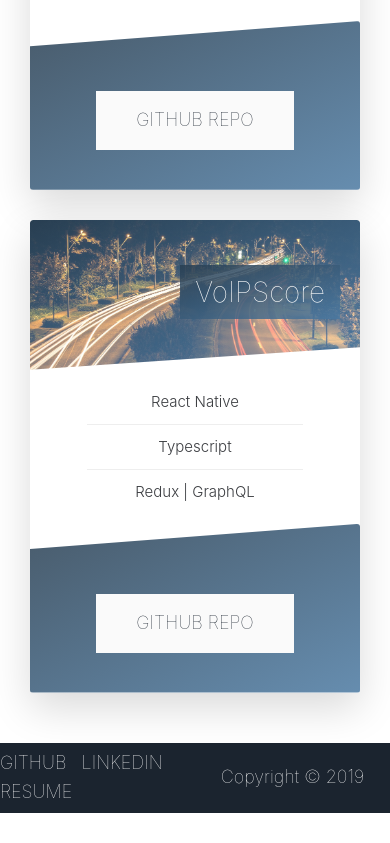
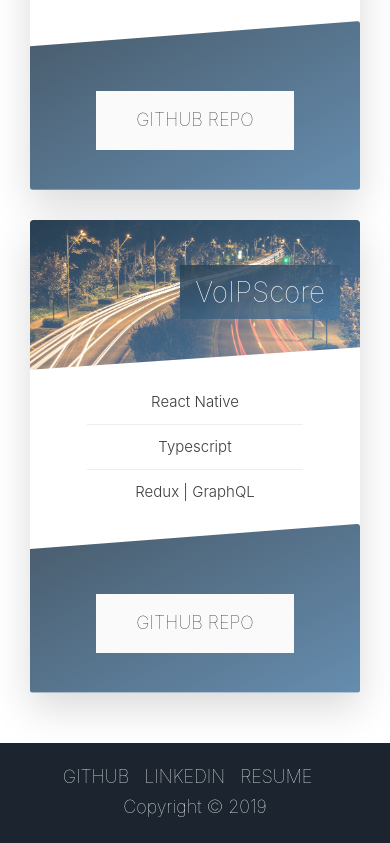
Before and after one commit to chris24elias/portfolio, a React (Create React App) app: page / in a window 390 px wide. Shown: the part 3238-4081 px from the top of the page. Before the commit the page ends 4051 px from the top, so only its background shows below. Built offline with nearby package versions, Linux system fonts and the light colour scheme.

Commit message:
made footer more responsive for phones

```diff
--- a/public/css/main.css
+++ b/public/css/main.css
@@ -445,7 +445,13 @@ a {
   background-color: #1b242f;
   height: 7rem;
   position: relative;
-  display: flex; }
+  display: flex;
+  flex-direction: row; }
+  @media (max-width: 37.5em) {
+    .footer {
+      flex-direction: column;
+      height: 10rem;
+      padding: 2rem; } }
   .footer .menu-container {
     display: flex;
     flex: 1;
--- a/scss/_footer.scss
+++ b/scss/_footer.scss
@@ -3,6 +3,14 @@
   height: 7rem;
   position: relative;
   display: flex;
+  flex-direction: row;
+
+  @include respond(phone) {
+    flex-direction: column;
+    // margin: 2rem 0 0 0;
+    height: 10rem;
+    padding: 2rem;
+  }
 
   .menu-container {
     display: flex;
```
